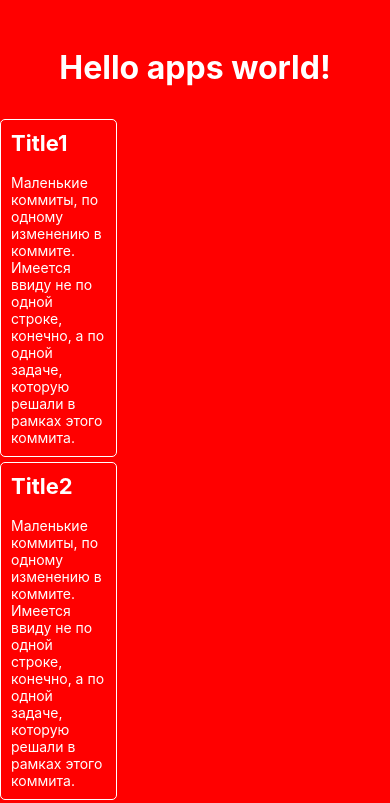
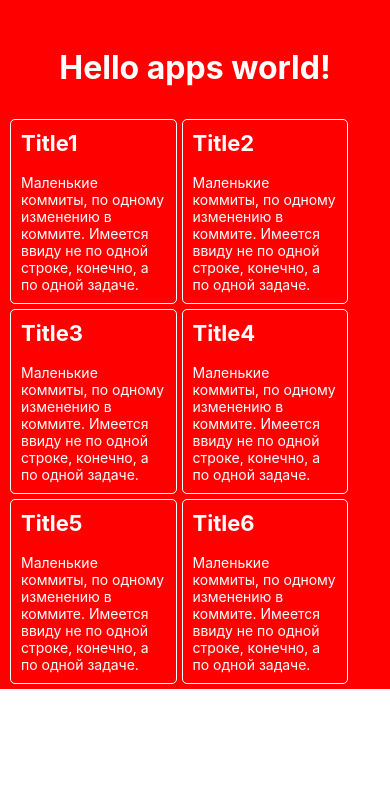
Before and after one commit to anton-zm/react-native-test, a React Native app: screen / in a window 390 px wide. Shown: the top 803 px of the page. Built offline with nearby package versions, Linux system fonts and the light colour scheme.

Commit message:
scrollview

```diff
--- a/App.js
+++ b/App.js
@@ -1,7 +1,7 @@
 import { StatusBar } from 'expo-status-bar';
 import AsyncStorage from '@react-native-async-storage/async-storage';
 import React from 'react';
-import { StyleSheet, Text, View } from 'react-native';
+import { StyleSheet, Text, View, ScrollView } from 'react-native';
 import { Card } from './src/components/Card';
 import { dataArray } from './src/dataArray';
 
@@ -22,6 +22,7 @@ export default function App() {
   }
 
   return (
+    <ScrollView>
       <View style={styles.container}>
         <Text style={styles.title}>{pageTitle}</Text>
         <View style={styles.cardsContainer}>
@@ -30,12 +31,15 @@ export default function App() {
           ))}
         </View>
       </View>
+    </ScrollView>
   );
 }
 
 const styles = StyleSheet.create({
   container: {
+    minHeight: '100%',
     paddingTop: 48,
+    paddingHorizontal: 10,
     backgroundColor: 'red',
     alignItems: 'center',
     justifyContent: 'center',
@@ -48,5 +52,6 @@ const styles = StyleSheet.create({
   cardsContainer: {
     flexWrap: 'wrap',
     marginTop: 32,
+    flexDirection: 'row',
   },
 });
--- a/src/components/Card.js
+++ b/src/components/Card.js
@@ -1,5 +1,5 @@
 import React from 'react';
-import { Text, StyleSheet, View, TouchableOpacity } from 'react-native';
+import { Text, StyleSheet, TouchableOpacity } from 'react-native';
 import { CardTitle } from './CardTitle';
 
 export const Card = (props) => {
@@ -21,7 +21,7 @@ const styles = StyleSheet.create({
     borderRadius: 5,
     borderWidth: 1,
     padding: 10,
-    width: '30%',
+    width: '45%',
     marginRight: 5,
     marginBottom: 5,
   },
--- a/src/dataArray.js
+++ b/src/dataArray.js
@@ -1,26 +1,26 @@
 export const dataArray = [
   {
     title: 'Title1',
-    text: 'Маленькие коммиты, по одному изменению в коммите. Имеется ввиду не по одной строке, конечно, а по одной задаче, которую решали в рамках этого коммита.',
+    text: 'Маленькие коммиты, по одному изменению в коммите. Имеется ввиду не по одной строке, конечно, а по одной задаче.',
   },
   {
     title: 'Title2',
-    text: 'Маленькие коммиты, по одному изменению в коммите. Имеется ввиду не по одной строке, конечно, а по одной задаче, которую решали в рамках этого коммита.',
+    text: 'Маленькие коммиты, по одному изменению в коммите. Имеется ввиду не по одной строке, конечно, а по одной задаче.',
   },
   {
     title: 'Title3',
-    text: 'Маленькие коммиты, по одному изменению в коммите. Имеется ввиду не по одной строке, конечно, а по одной задаче, которую решали в рамках этого коммита.',
+    text: 'Маленькие коммиты, по одному изменению в коммите. Имеется ввиду не по одной строке, конечно, а по одной задаче.',
   },
   {
     title: 'Title4',
-    text: 'Маленькие коммиты, по одному изменению в коммите. Имеется ввиду не по одной строке, конечно, а по одной задаче, которую решали в рамках этого коммита.',
+    text: 'Маленькие коммиты, по одному изменению в коммите. Имеется ввиду не по одной строке, конечно, а по одной задаче.',
   },
   {
     title: 'Title5',
-    text: 'Маленькие коммиты, по одному изменению в коммите. Имеется ввиду не по одной строке, конечно, а по одной задаче, которую решали в рамках этого коммита.',
+    text: 'Маленькие коммиты, по одному изменению в коммите. Имеется ввиду не по одной строке, конечно, а по одной задаче.',
   },
   {
     title: 'Title6',
-    text: 'Маленькие коммиты, по одному изменению в коммите. Имеется ввиду не по одной строке, конечно, а по одной задаче, которую решали в рамках этого коммита.',
+    text: 'Маленькие коммиты, по одному изменению в коммите. Имеется ввиду не по одной строке, конечно, а по одной задаче.',
   },
 ];
```
Lines whose indentation alone changed are shown as unchanged.
